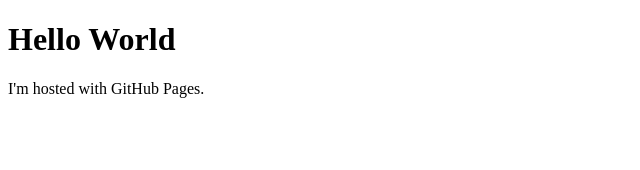
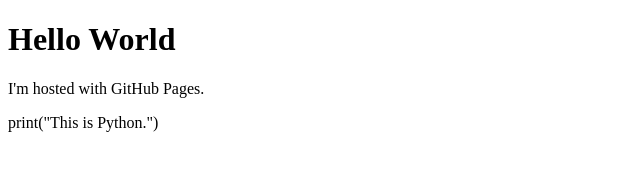
Before and after one commit to Josh98Garcia/Josh98Garcia.github.io, a plain HTML site: page index.html in a window 1280 px wide. Shown: the whole page, without its empty margins (0-640 px from the left). Drawn offline with Linux system fonts and the light colour scheme.

Commit message:
Update index.html
Added Python via Py-Script

```diff
--- a/index.html
+++ b/index.html
@@ -3,5 +3,6 @@
 <body>
 <h1>Hello World</h1>
 <p>I'm hosted with GitHub Pages.</p>
+<py-script>print("This is Python.")</py-script>
 </body>
 </html>
```
